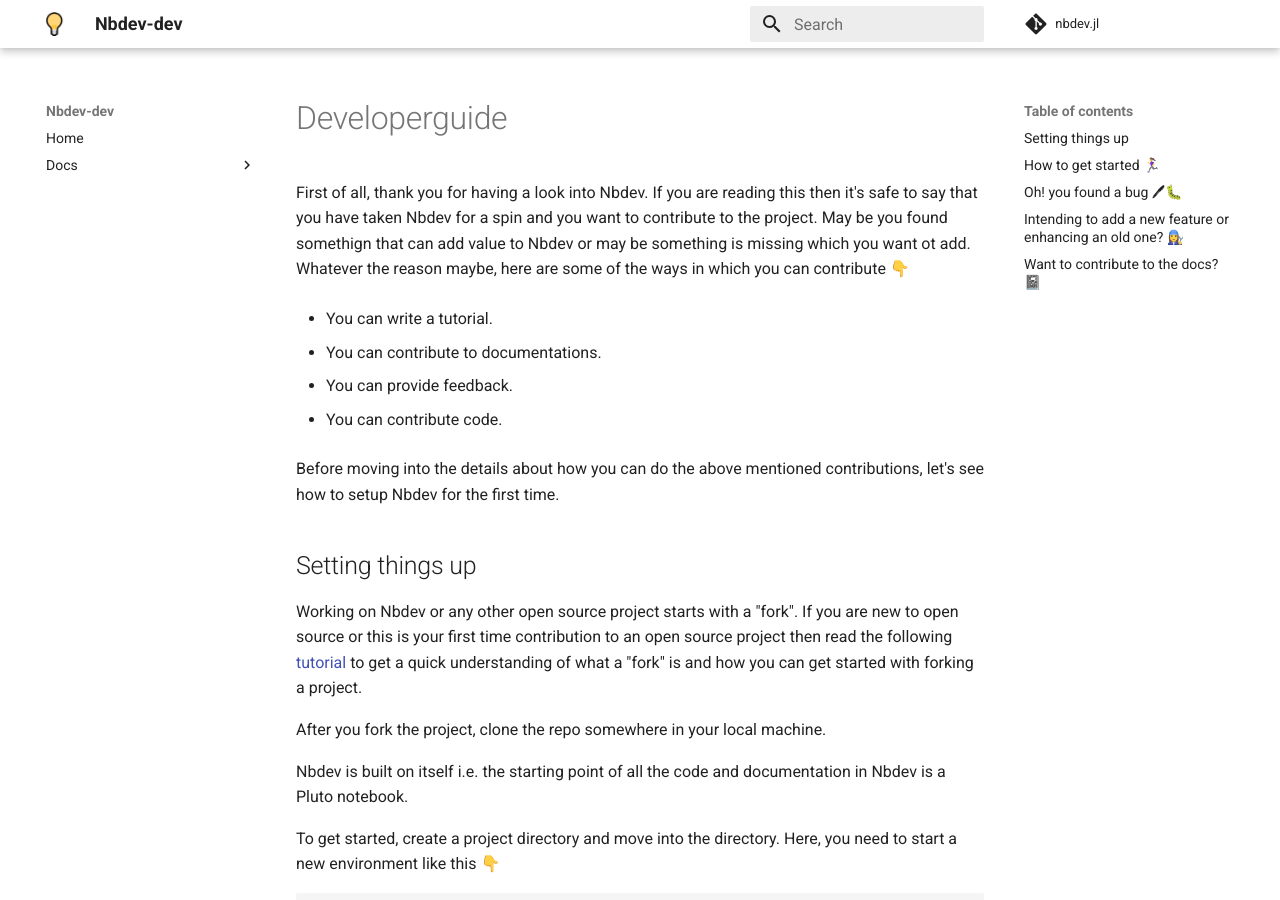
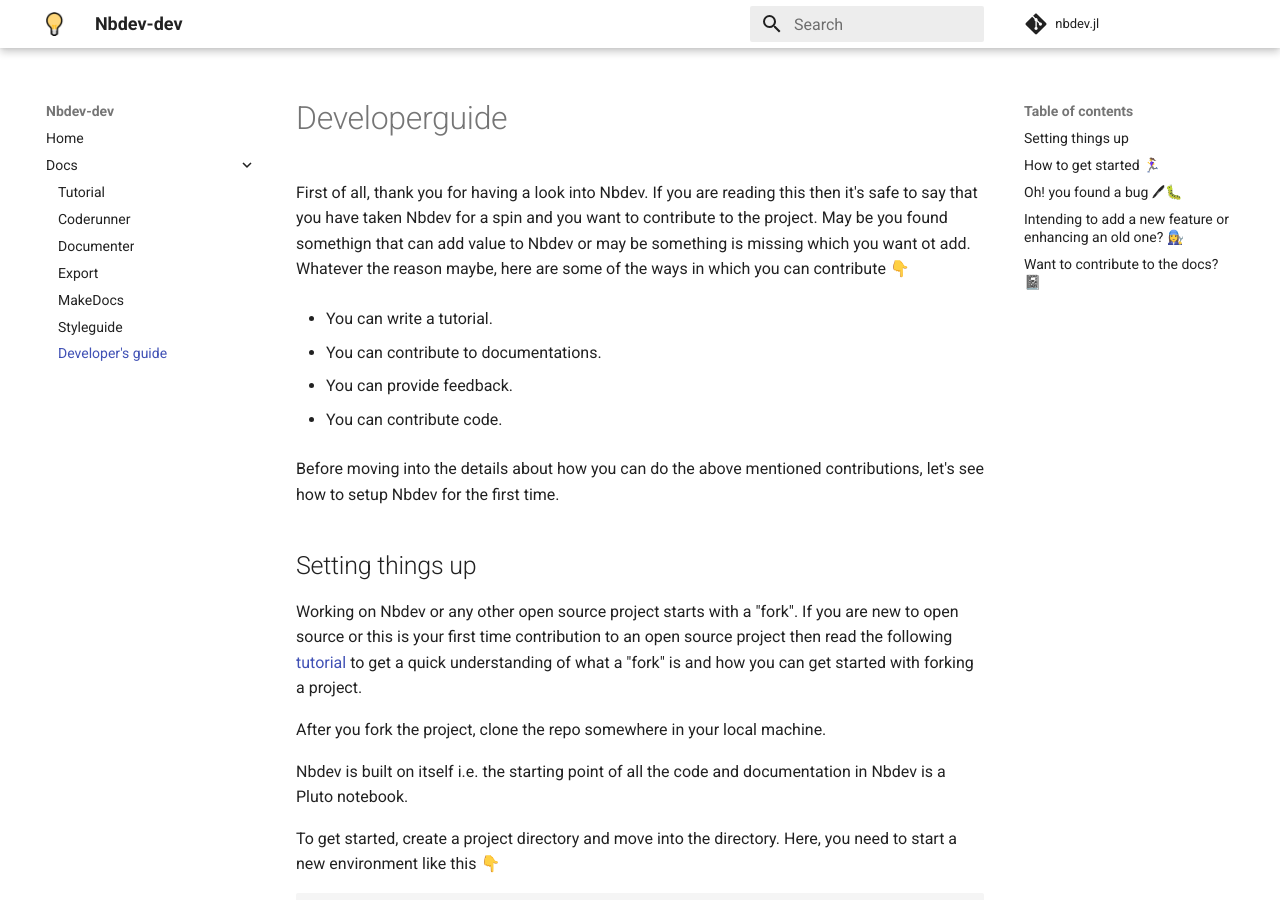
Before and after one commit to sapal6/Nbdev.jl, an MkDocs documentation site: the page built from docs/developerguide.md, in a window 1280 px wide and 900 px high. Built offline with MkDocs 1.6.1 and Material for MkDocs 9.7.7, drawn with Linux system fonts in a browser that asks for light colours; comment, search, counter and statistics services are not loaded.

Commit message:
added toc

```diff
--- a/mkdocs.yml
+++ b/mkdocs.yml
@@ -7,6 +7,8 @@
       - Documenter: documenter.md
       - Export: export.md
       - MakeDocs: makedocs.md
+      - Styleguide: styleguide.md
+      - Developer's guide: developerguide.md
 
 theme:
   name: material
```
